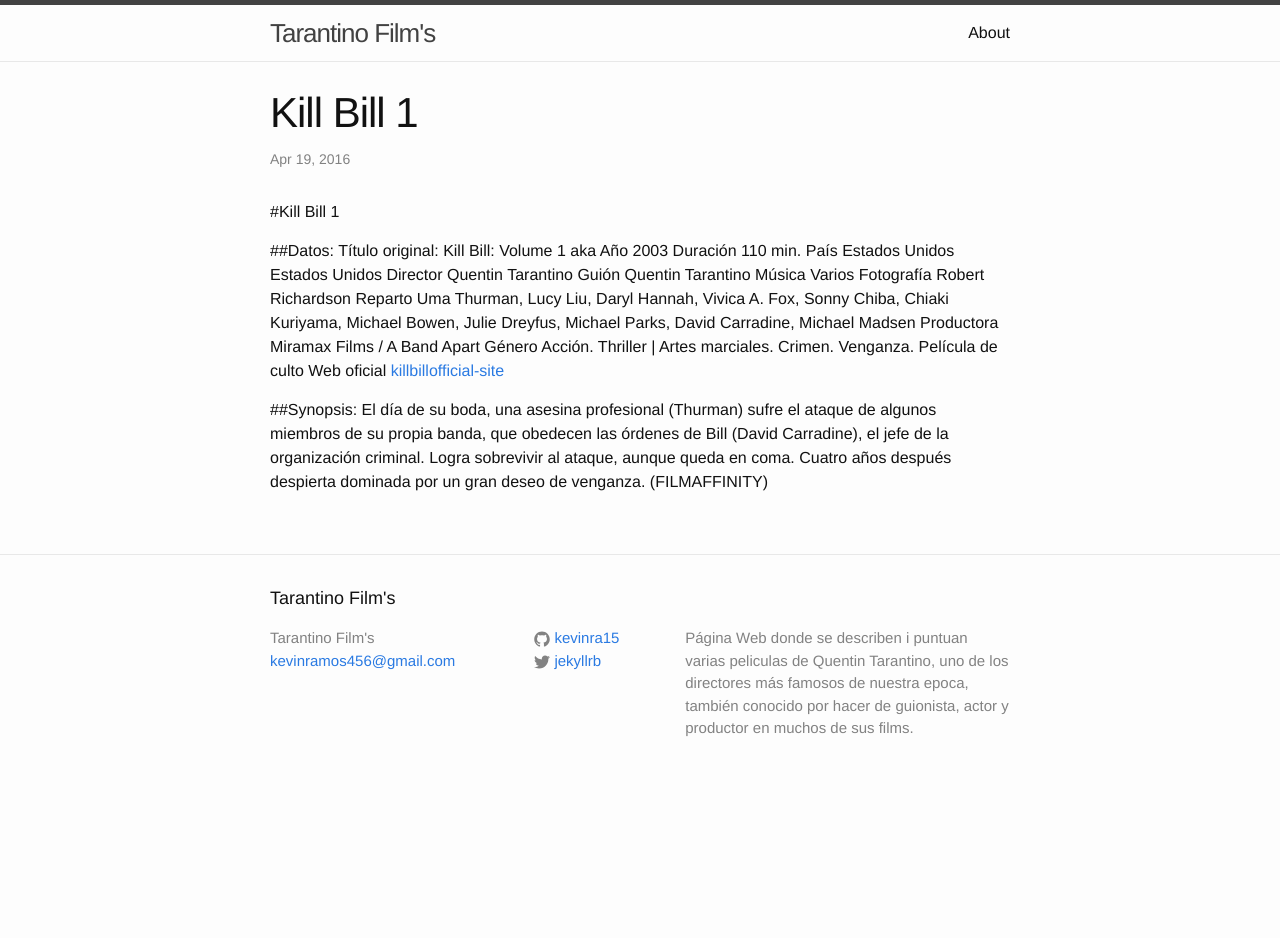
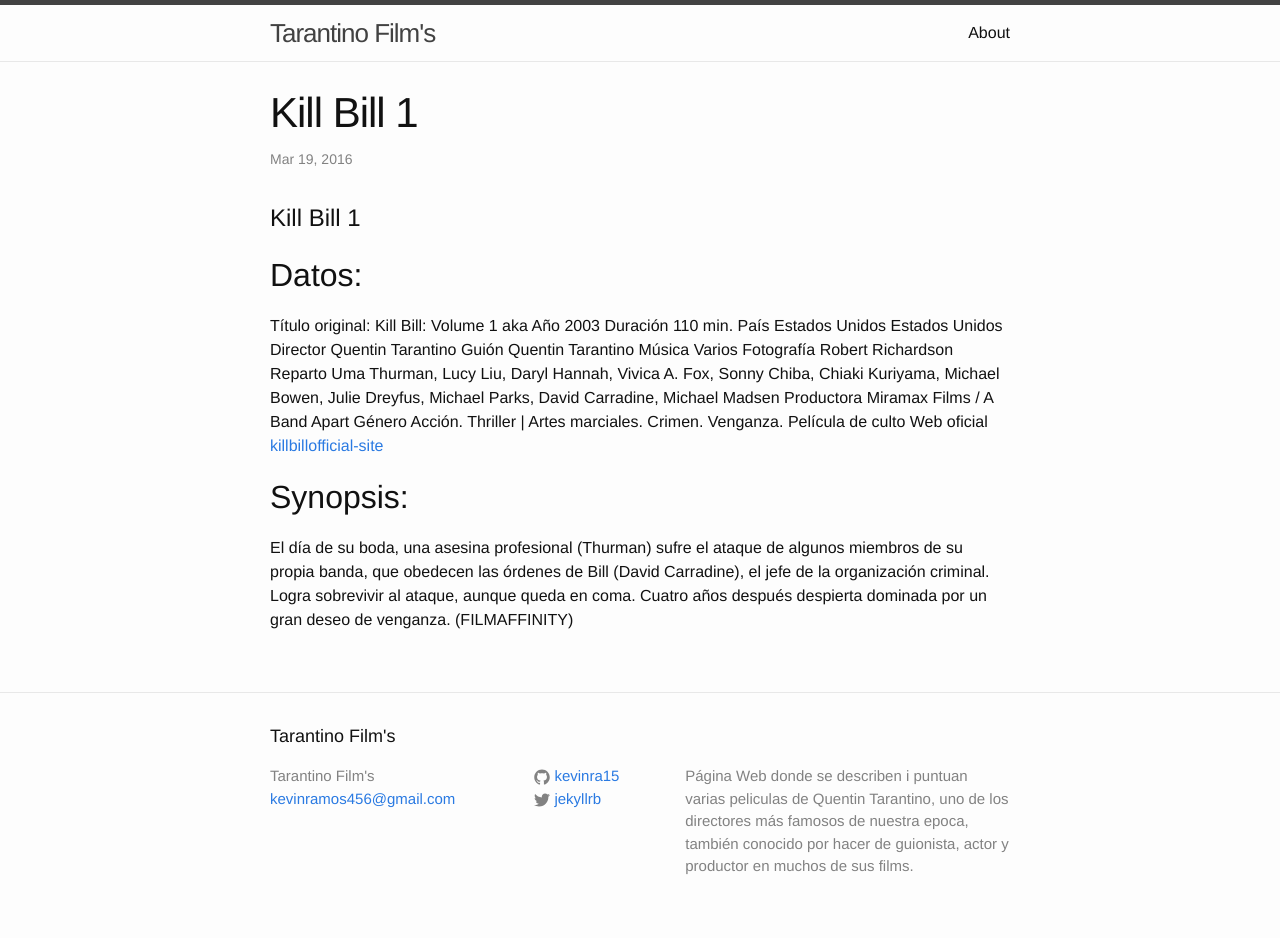
Before and after one commit to kevinra15/kevinra15.github.io, a Jekyll site: the page built from _posts/2016-04-19-kill-bill-1.markdown, in a window 1280 px wide. Built offline with Jekyll 4.4.1, drawn with Linux system fonts in a browser that asks for light colours; before the commit the page ends 900 px from its top, so only the background shows below that; part of the change alters nothing that is shown.

```diff
--- a/_posts/2016-04-19-kill-bill-1.markdown
+++ b/_posts/2016-04-19-kill-bill-1.markdown
@@ -1,12 +1,13 @@
 ---
 layout: post
 title:  "Kill Bill 1"
-date:   2016-04-19 13:18:25 +0200
+date:   2016-03-19 13:55:25 +0200
 categories: jekyll update
 ---
-#Kill Bill 1
 
-##Datos:
+# Kill Bill 1
+
+## Datos:
 Título original: Kill Bill: Volume 1 aka
 Año 2003
 Duración 110 min.
@@ -22,7 +23,7 @@ Productora Miramax Films / A Band Apart
 Género Acción. Thriller | Artes marciales. Crimen. Venganza. Película de culto
 Web oficial [killbillofficial-site]
 
-##Synopsis:
+## Synopsis:
 El día de su boda, una asesina profesional (Thurman) sufre el ataque de
 algunos miembros de su propia banda, que obedecen las órdenes de Bill
 (David Carradine), el jefe de la organización criminal. Logra sobrevivir
```
